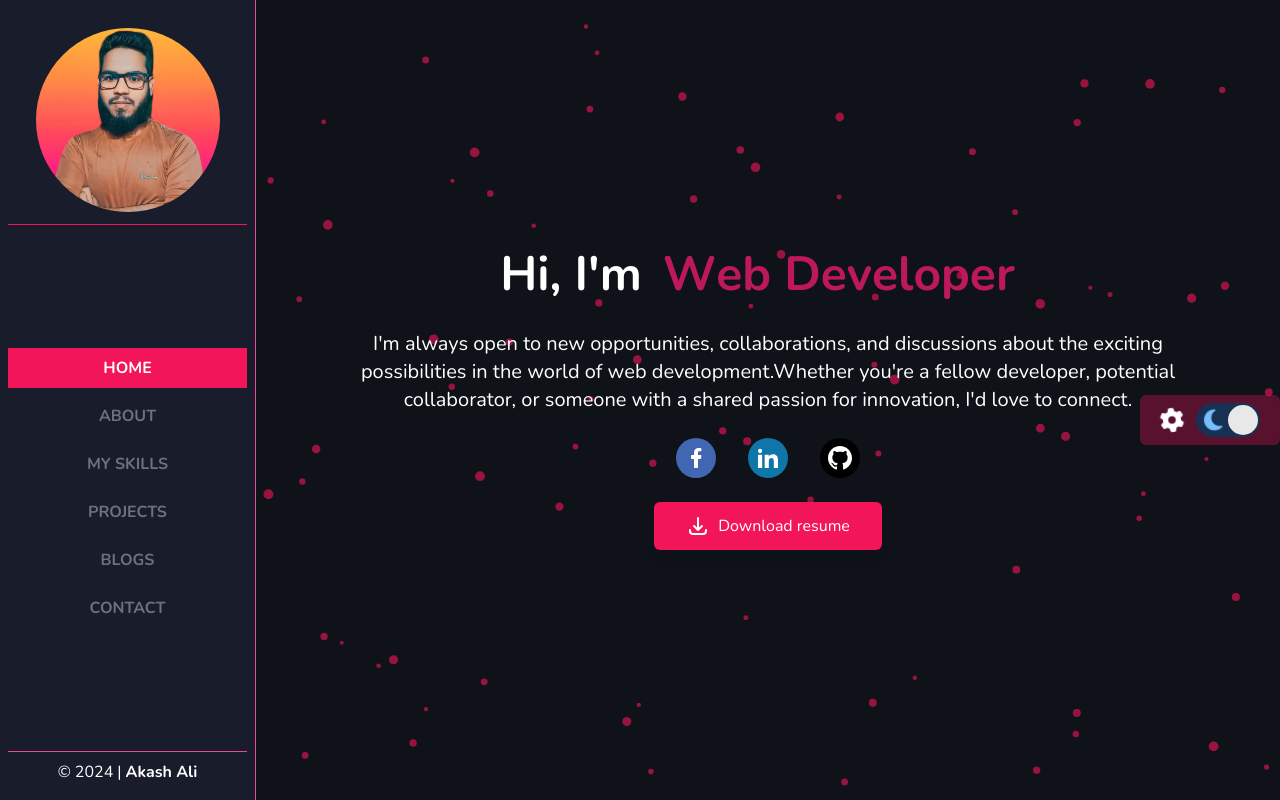
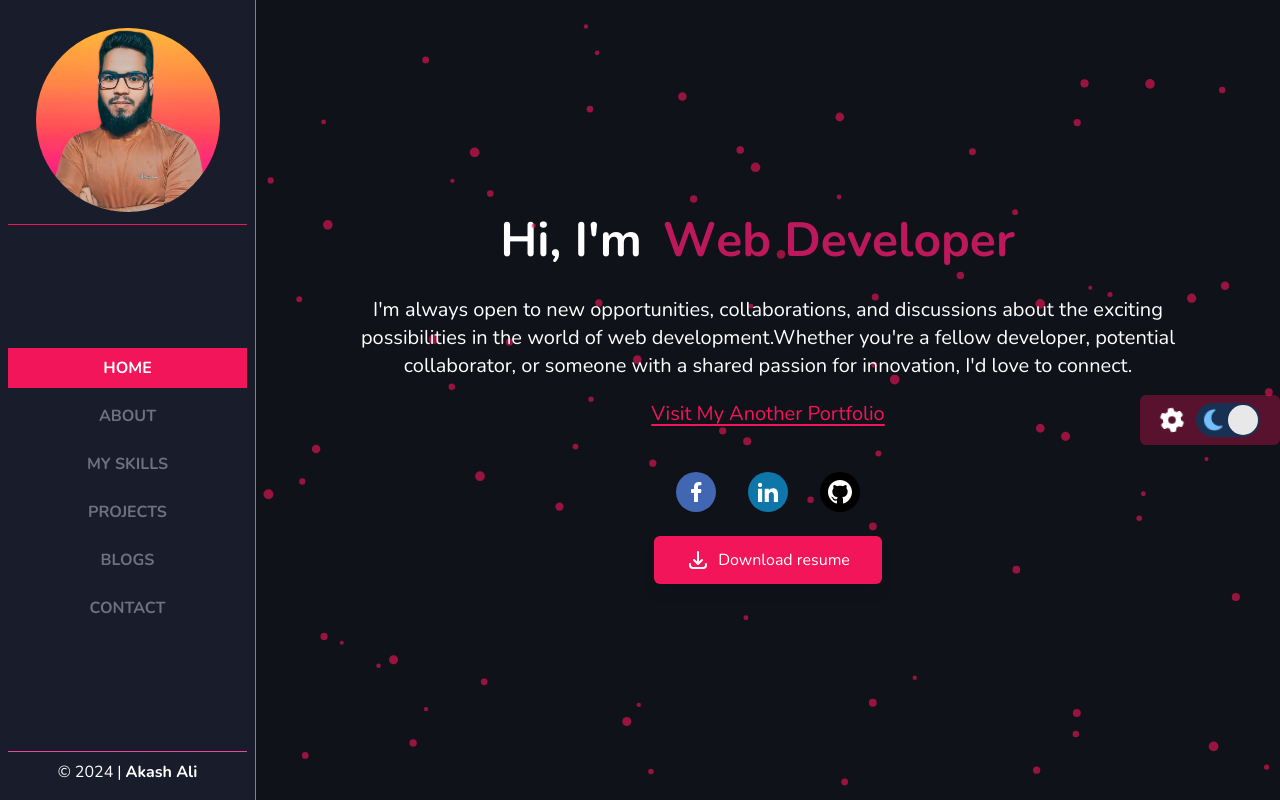
Before and after one commit to akash-khan-311/my-portfolio-nextjs, a Next.js app: page / in a window 1280 px wide. Built offline with nearby package versions, Linux system fonts and the light colour scheme.

Commit message:
my another portfolio added

```diff
--- a/src/components/Home/Home.jsx
+++ b/src/components/Home/Home.jsx
@@ -3,6 +3,7 @@ import SocialAcount from "../SocialAccount/SocialAcount";
 import DownloadButton from "../DownloadButton";
 import TypeAnimationCom from "../TypeAnimationCom";
 import BioText from "../BioText/BioText";
+import Link from "next/link";
 
 const Home = () => {
   return (
@@ -15,6 +16,13 @@ const Home = () => {
         </h2>
         <div className="text-center flex flex-col justify-center text-black dark:text-gray-400 text-sm md:text-xl">
           <BioText />
+          <Link
+            href="https://akash-khan-2.vercel.app/"
+            target="_blank"
+            className="text-[#F31559] underline underline-offset-4 my-5"
+          >
+            Visit My Another Portfolio
+          </Link>
         </div>
         <SocialAcount />
 
--- a/src/lib/utils.js
+++ b/src/lib/utils.js
@@ -1,6 +1,6 @@
-import { clsx } from "clsx"
-import { twMerge } from "tailwind-merge"
+import { clsx } from "clsx";
+import { twMerge } from "tailwind-merge";
 
 export function cn(...inputs) {
-  return twMerge(clsx(inputs))
+  return twMerge(clsx(inputs));
 }
```
